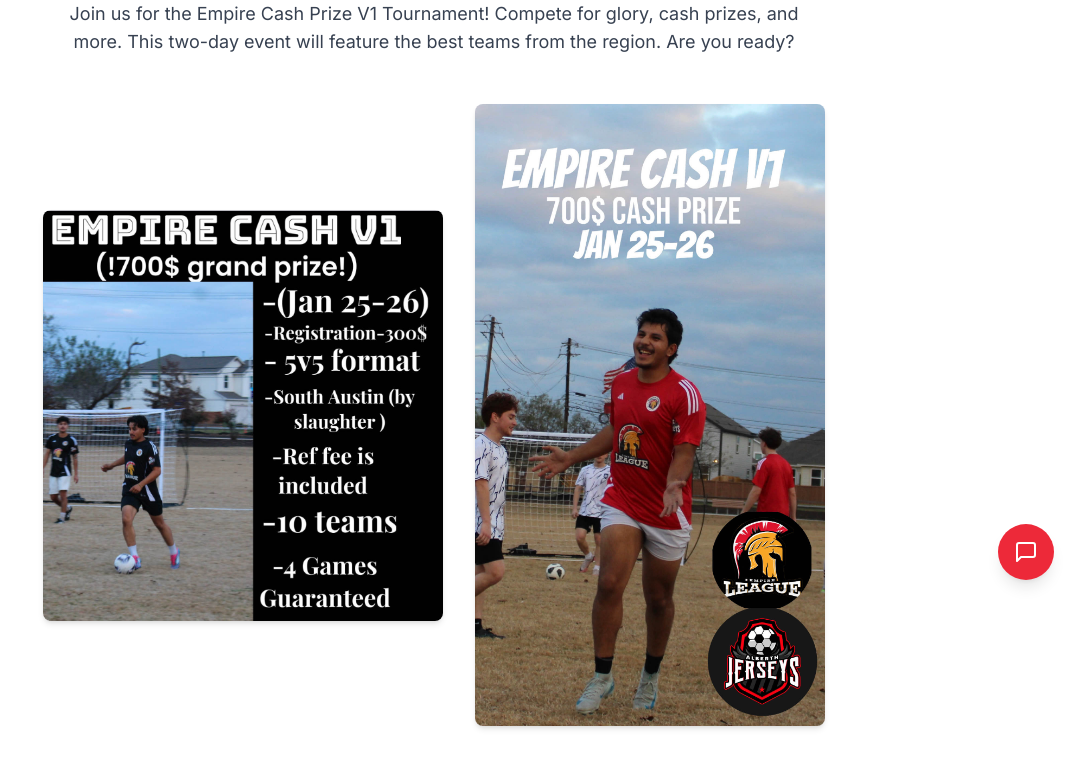
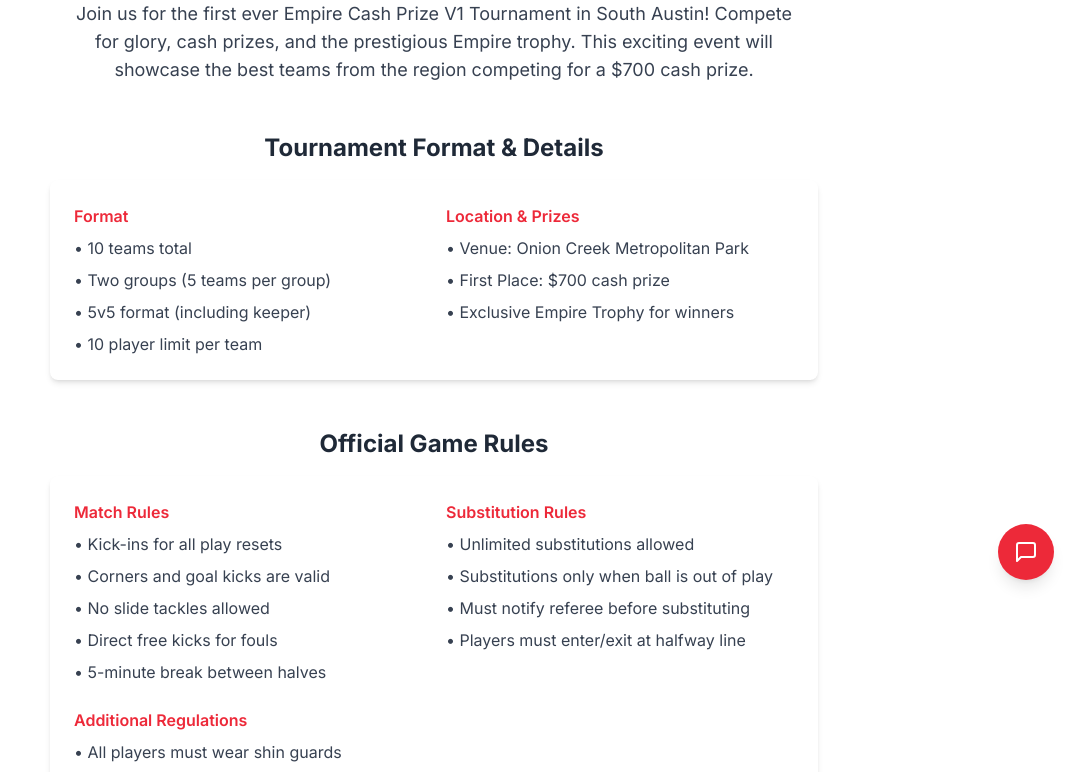
Before and after one commit to kevinbarcenasmtz/Imperium_League_Website, a Next.js app: page /tournament in a window 1280 px wide. Shown: the part 200-972 px from the top of the page, without its empty margins (206-1280 px from the left). Built offline with nearby package versions, Linux system fonts and the light colour scheme; no server answers.

Commit message:
some dark mode changes + coming soon more

```diff
--- a/src/app/blog/page.tsx
+++ b/src/app/blog/page.tsx
@@ -39,9 +39,9 @@
 
 export default function BlogPage() {
   return (
-    <Container className="py-12 relative min-h-[70vh]">
+    <Container className="py-12 relative min-h-[50vh]">
       {/* Coming Soon Overlay */}
-      <div className="absolute inset-0 bg-white/95 dark:bg-gray-900/95 backdrop-blur-sm z-10 flex flex-col items-center justify-center text-center px-4">
+      <div className="absolute inset-0 overflow-hidden bg-white/95 dark:bg-gray-900/95 backdrop-blur-sm z-10 flex flex-col items-center justify-start pt-20 sm:justify-center text-center px-4">
         <h1 className="text-4xl md:text-6xl font-extrabold text-[#ED2939] mb-6 animate-pulse">
           Coming Soon
         </h1>
@@ -55,44 +55,6 @@
           Return Home
         </Link>
       </div>
-
-      {/* Original Content (hidden but preserved) */}
-      <div className="opacity-0">
-        {/* Header Section */}
-        <div className="text-center mb-12">
-          <h1 className="text-5xl font-extrabold text-[#ED2939] mb-4">Blog</h1>
-          <p className="text-lg text-gray-700 leading-relaxed max-w-3xl mx-auto">
-            Explore insights, stories, and updates from the world of football. Stay informed and inspired!
-          </p>
-        </div>
-        {/* Blog Post List */}
-        <div className="grid gap-8 sm:grid-cols-1 md:grid-cols-2 lg:grid-cols-3">
-          {blogPosts.map((post) => (
-            <div
-              key={post.id}
-              className="bg-white border border-gray-200 rounded-lg shadow-md hover:shadow-lg transition-shadow duration-200 overflow-hidden"
-            >
-              <Image
-                src={post.image}
-                alt={post.title}
-                className="w-full h-48 object-cover"
-                width={800}
-                height={600}
-              />
-              <div className="p-6">
-                <h2 className="text-2xl font-semibold text-gray-800">{post.title}</h2>
-                <p className="mt-4 text-gray-600">{post.summary}</p>
-                <Link
-                  href={`/blog/${post.slug}`}
-                  className="mt-4 inline-block text-[#ED2939] hover:text-[#C62631] font-medium"
-                >
-                  Read More →
-                </Link>
-              </div>
-            </div>
-          ))}
-        </div>
-      </div>
     </Container>
   );
 }
--- a/src/app/calendar/page.tsx
+++ b/src/app/calendar/page.tsx
@@ -12,7 +12,7 @@
       {/* Header Section */}
       <div className="text-center mb-12">
         <h1 className="text-5xl font-extrabold text-[#ED2939] mb-4">Calendar</h1>
-        <p className="text-lg text-gray-700 leading-relaxed max-w-3xl mx-auto">
+        <p className="text-lg text-gray-700 leading-relaxed max-w-3xl mx-auto dark:text-white">
           Stay updated with all the events, schedules, and tournaments happening throughout the season. Don’t miss out!
         </p>
       </div>
--- a/src/app/tournament/page.tsx
+++ b/src/app/tournament/page.tsx
@@ -23,15 +23,83 @@
         <h1 className="text-2xl sm:text-3xl md:text-5xl font-extrabold text-[#ED2939] mb-3 md:mb-4">
           Empire Cash Prize V1 Tournament
         </h1>
-        <p className="text-sm sm:text-base md:text-lg text-gray-700 leading-relaxed max-w-3xl mx-auto px-2 sm:px-4">
-          Join us for the Empire Cash Prize V1 Tournament! Compete for glory, cash prizes, and more.
-          This two-day event will feature the best teams from the region. Are you ready?
+        <p className="text-sm sm:text-base md:text-lg text-gray-700 leading-relaxed max-w-3xl mx-auto px-2 sm:px-4 dark:text-white">
+          Join us for the first ever Empire Cash Prize V1 Tournament in South Austin! Compete for glory, cash prizes, and the prestigious Empire trophy.
+          This exciting event will showcase the best teams from the region competing for a $700 cash prize.
         </p>
+      </div>
+
+      {/* Tournament Details Section */}
+      <div className="max-w-3xl mx-auto mb-8 md:mb-12">
+        <h2 className="text-xl sm:text-2xl font-bold text-gray-800 mb-4 text-center dark:text-white">
+          Tournament Format & Details
+        </h2>
+        <div className="bg-white rounded-lg shadow-md p-6">
+          <div className="grid grid-cols-1 md:grid-cols-2 gap-6">
+            <div>
+              <h3 className="font-semibold text-[#ED2939] mb-2">Format</h3>
+              <ul className="space-y-2 text-gray-700">
+                <li>• 10 teams total</li>
+                <li>• Two groups (5 teams per group)</li>
+                <li>• 5v5 format (including keeper)</li>
+                <li>• 10 player limit per team</li>
+              </ul>
+            </div>
+            <div>
+              <h3 className="font-semibold text-[#ED2939] mb-2">Location & Prizes</h3>
+              <ul className="space-y-2 text-gray-700">
+                <li>• Venue: Onion Creek Metropolitan Park</li>
+                <li>• First Place: $700 cash prize</li>
+                <li>• Exclusive Empire Trophy for winners</li>
+              </ul>
+            </div>
+          </div>
+        </div>
+      </div>
+
+      {/* Game Rules Section */}
+      <div className="max-w-3xl mx-auto mb-8 md:mb-12">
+        <h2 className="text-xl sm:text-2xl font-bold text-gray-800 mb-4 text-center dark:text-white">
+          Official Game Rules
+        </h2>
+        <div className="bg-white rounded-lg shadow-md p-6">
+          <div className="grid grid-cols-1 md:grid-cols-2 gap-6">
+            <div>
+              <h3 className="font-semibold text-[#ED2939] mb-2">Match Rules</h3>
+              <ul className="space-y-2 text-gray-700">
+                <li>• Kick-ins for all play resets</li>
+                <li>• Corners and goal kicks are valid</li>
+                <li>• No slide tackles allowed</li>
+                <li>• Direct free kicks for fouls</li>
+                <li>• 5-minute break between halves</li>
+              </ul>
+            </div>
+            <div>
+              <h3 className="font-semibold text-[#ED2939] mb-2">Substitution Rules</h3>
+              <ul className="space-y-2 text-gray-700">
+                <li>• Unlimited substitutions allowed</li>
+                <li>• Substitutions only when ball is out of play</li>
+                <li>• Must notify referee before substituting</li>
+                <li>• Players must enter/exit at halfway line</li>
+              </ul>
+            </div>
+          </div>
+          <div className="mt-6">
+            <h3 className="font-semibold text-[#ED2939] mb-2">Additional Regulations</h3>
+            <ul className="space-y-2 text-gray-700">
+              <li>• All players must wear shin guards</li>
+              <li>• No metal cleats allowed</li>
+              <li>• Teams must wear matching uniforms</li>
+              <li>• Minimum 3 players needed to start match</li>
+              <li>• Yellow card = 2-minute suspension</li>
+              <li>• Red card = player ejection and one-game suspension</li>
+            </ul>
+          </div>
+        </div>
       </div>
 
       {/* Image container */}
       <div className="flex flex-col sm:flex-row justify-center items-center gap-4 sm:gap-6 md:gap-8 mb-8 md:mb-12">
-        {/* First image */}
         <div className="w-full sm:w-auto max-w-[400px]">
           <Image
             src="/img/IMG_3877.jpg"
@@ -42,8 +110,6 @@
             className="rounded-lg shadow-md w-full h-auto object-cover"
           />
         </div>
-
-        {/* Second image */}
         <div className="w-full sm:w-auto max-w-[350px]">
           <Image
             src="/img/8CF8F643-7272-4EE1-912D-3CBD73D9DBF5.jpg"
@@ -63,13 +129,11 @@
         >
           Register Your Team
         </button>
-
         {!session && status !== "loading" && (
-          <p className="mt-3 text-xs sm:text-sm text-gray-600">
+          <p className="mt-3 text-xs sm:text-sm text-gray-600 dark:text-white">
             You need to be logged in to register your team.
           </p>
         )}
-
         {status === "loading" && (
           <p className="mt-3 text-xs sm:text-sm text-gray-600">
             Loading...
--- a/src/components/Navbar.tsx
+++ b/src/components/Navbar.tsx
@@ -138,8 +138,8 @@
               </Disclosure.Button>
 
               {/* Fullscreen Menu */}
-              <Disclosure.Panel className="fixed inset-0 z-[100] bg-[#D78A91] dark:bg-gray-900 lg:hidden">
-                <div className="flex flex-col items-start justify-start w-full h-full p-6">
+              <Disclosure.Panel className="fixed inset-0 z-[100] bg-[#D78A91] dark:bg-gray-700 lg:hidden">
+                <div className="flex flex-col items-start justify-start w-full h-full p-4">
                   {/* Close Button */}
                   <button
                     aria-label="Close Menu"
@@ -166,12 +166,12 @@
                         key={index}
                         href={item.href}
                         onClick={() => close()}
-                        className="w-full px-4 py-2 text-sm text-gray-700 border-b dark:text-gray-300 hover:bg-gray-100 dark:hover:bg-gray-700"
+                        className="w-full px-2 py-2 text-md text-gray-700 border-b dark:text-gray-300 hover:bg-gray-100 dark:hover:bg-gray-700"
                       >
                         {item.name}
                       </Link>
                     ))}
-                    <div className="w-full px-4 py-2 mt-2">
+                    <div className="w-full px-4 py-2 mt-4">
                       <AuthButtons onClose={() => close()} />
                     </div>
                   </div>
```
Also changed, not shown: src/app/about/page.tsx (+6 -6 lines), src/app/league/page.tsx (+15 -33 lines), src/app/standings/page.tsx (+18 -44 lines), 1 other file (tests, documents, lock files or other folders).
